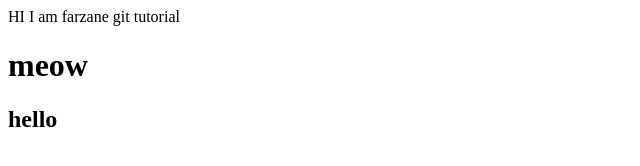
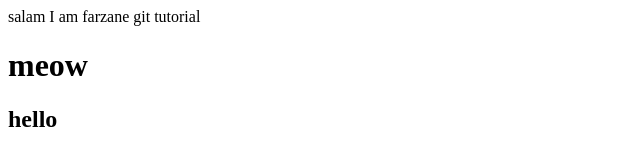
Before and after one commit to 4farzaneh4/t1, a plain HTML site: page index.html in a window 1280 px wide. Shown: the full height of the page, 0-640 px from the left. Drawn offline with Linux system fonts and the light colour scheme.

Commit message:
change hi to salam

```diff
--- a/index.html
+++ b/index.html
@@ -6,7 +6,7 @@
     <title>Document</title>
 </head>
 <body>
-    HI I am farzane
+    salam I am farzane
     git tutorial
     <h1>meow</h1>
     <h2>hello</h2>
```
